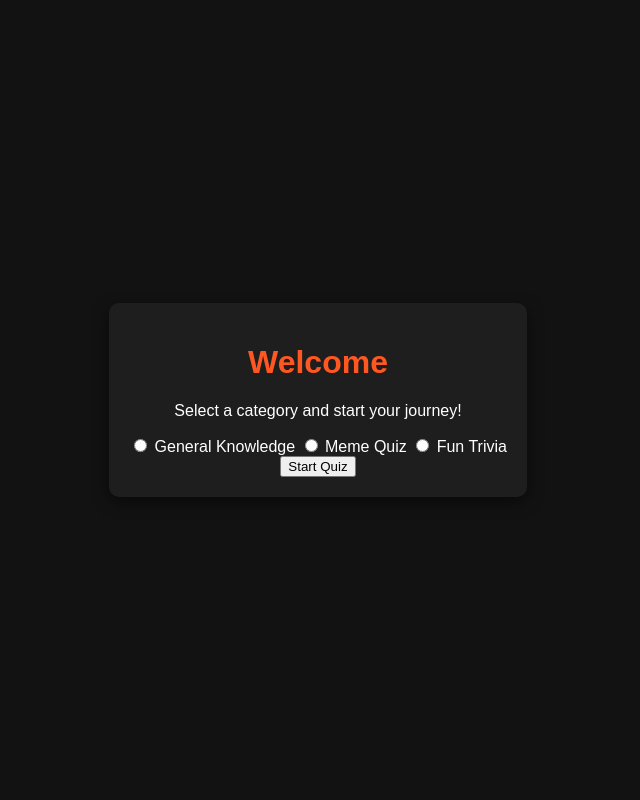
After one commit to KashafIsrar/Quizgame, a Flask app: template templates/home.html in a window 1280 px wide. The commit adds this page. Shown: the whole page, without its empty margins (322-962 px from the left). Run offline with Flask 3, Linux system fonts and the light colour scheme; the template is opened without the code that fills it, so the values that code supplies are empty.

Commit message:
changes update

```diff
--- a/app.py
+++ b/app.py
@@ -29,7 +29,7 @@ player_score = 0
 
 @app.route('/')
 def index():
-    return render_template('index.html')
+    return render_template('home.html')
 
 @app.route('/instructions')
 def instructions():
--- /dev/null
+++ b/templates/home.html
@@ -0,0 +1,34 @@
+<!DOCTYPE html>
+<html lang="en">
+<head>
+  <meta charset="UTF-8">
+  <meta name="viewport" content="width=device-width, initial-scale=1.0">
+  <title>Welcome to the Personality Quiz</title>
+  <link rel="stylesheet" href="{{ url_for('static', filename='css/styles.css') }}">
+</head>
+<body>
+  <div class="container">
+    <h1>Welcome</h1>
+    <p class="description">Select a category and start your journey!</p>
+
+    <form method="POST" action="/start-quiz">
+      <div class="categories">
+        <label>
+          <input type="radio" name="category" value="general" required>
+          General Knowledge
+        </label>
+        <label>
+          <input type="radio" name="category" value="meme" required>
+          Meme Quiz
+        </label>
+        <label>
+          <input type="radio" name="category" value="fun" required>
+          Fun Trivia
+        </label>
+      </div>
+
+      <button type="submit" class="start-btn">Start Quiz</button>
+    </form>
+  </div>
+</body>
+</html>
--- a/templates/index.html
+++ b/templates/index.html
@@ -4,7 +4,7 @@
     <meta charset="UTF-8">
     <meta name="viewport" content="width=device-width, initial-scale=1.0">
     <title>Apocalypse Quiz</title>
-    <link rel="stylesheet" href="{{ url_for('static', filename='styles.css') }}">
+    <link rel="stylesheet" href="{{ url_for('static', filename='css/styles.css') }}">
 </head>
 <body>
     <div class="container" id="home">
```
Also changed, not shown: templates/question.html (added, +32 -0 lines).
